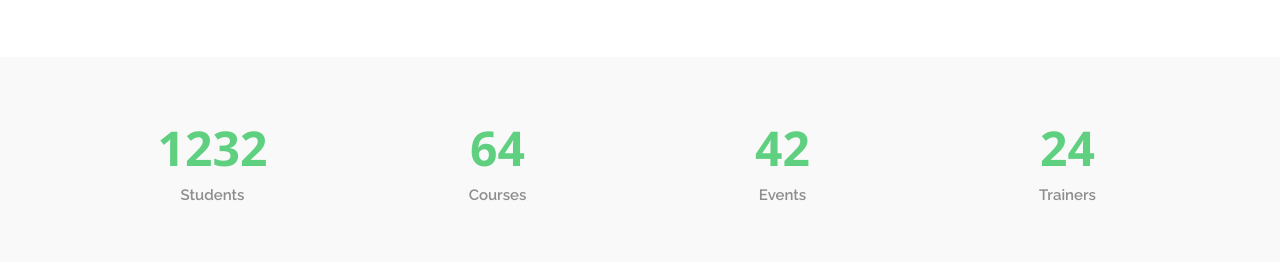
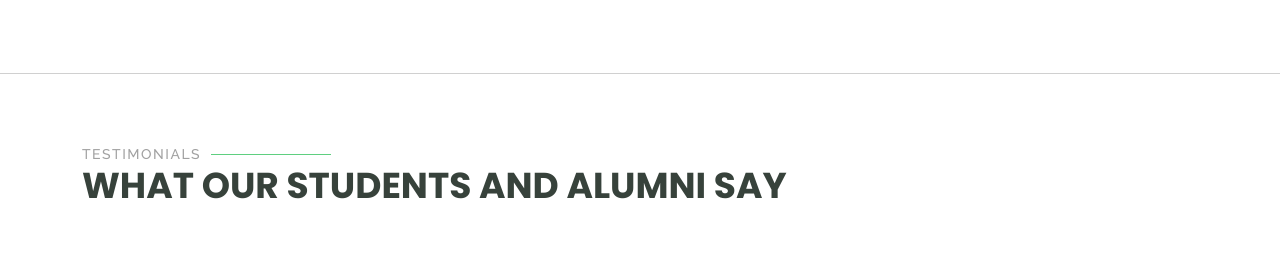
Before and after one commit to sanket-darunkar/my-project, a plain HTML site: page about.html in a window 1280 px wide. Shown: the part 997-1267 px from the top of the page. Drawn offline with nearby package versions, Linux system fonts and the light colour scheme.

Commit message:
changes done in about page

```diff
--- a/about.html
+++ b/about.html
@@ -111,48 +111,7 @@
       </div>
     </section>
     <!-- /About Us Section -->
-
-    <!-- Counts Section -->
-    <section id="counts" class="section counts light-background">
-
-      <div class="container" data-aos="fade-up" data-aos-delay="100">
-
-        <div class="row gy-4">
-
-          <div class="col-lg-3 col-md-6">
-            <div class="stats-item text-center w-100 h-100">
-              <span data-purecounter-start="0" data-purecounter-end="1232" data-purecounter-duration="1" class="purecounter"></span>
-              <p>Students</p>
-            </div>
-          </div><!-- End Stats Item -->
-
-          <div class="col-lg-3 col-md-6">
-            <div class="stats-item text-center w-100 h-100">
-              <span data-purecounter-start="0" data-purecounter-end="64" data-purecounter-duration="1" class="purecounter"></span>
-              <p>Courses</p>
-            </div>
-          </div><!-- End Stats Item -->
-
-          <div class="col-lg-3 col-md-6">
-            <div class="stats-item text-center w-100 h-100">
-              <span data-purecounter-start="0" data-purecounter-end="42" data-purecounter-duration="1" class="purecounter"></span>
-              <p>Events</p>
-            </div>
-          </div><!-- End Stats Item -->
-
-          <div class="col-lg-3 col-md-6">
-            <div class="stats-item text-center w-100 h-100">
-              <span data-purecounter-start="0" data-purecounter-end="24" data-purecounter-duration="1" class="purecounter"></span>
-              <p>Trainers</p>
-            </div>
-          </div><!-- End Stats Item -->
-
-        </div>
-
-      </div>
-
-    </section><!-- /Counts Section -->
-
+    <hr>
     <!-- Testimonials Section -->
     <section id="testimonials" class="testimonials section">
 
```
